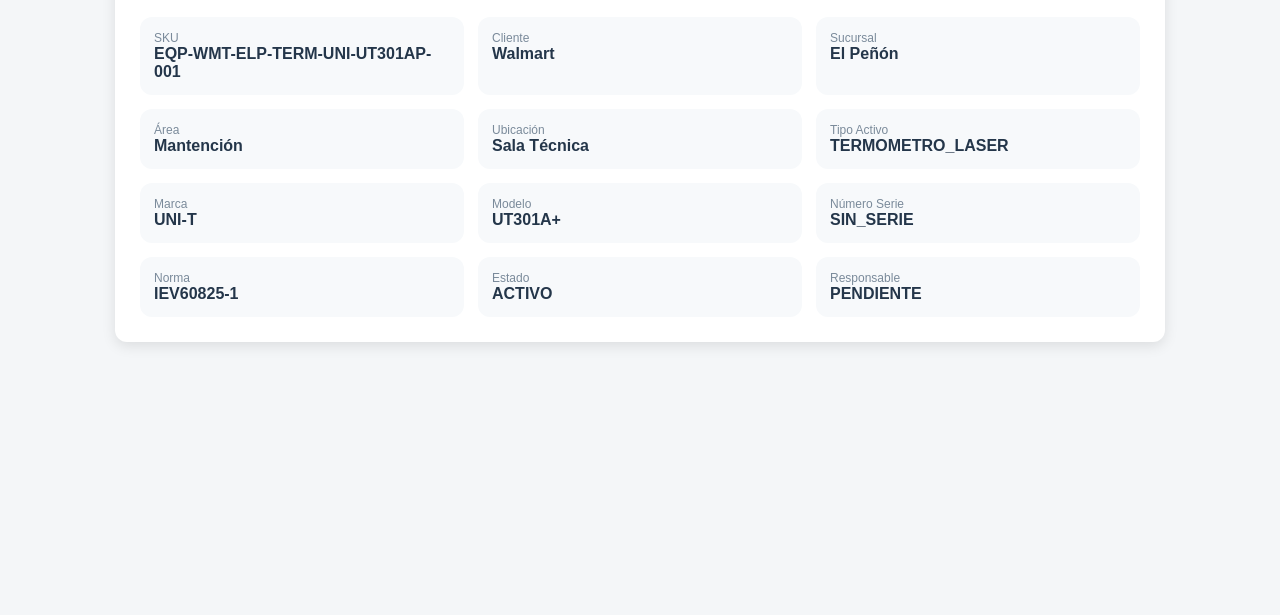
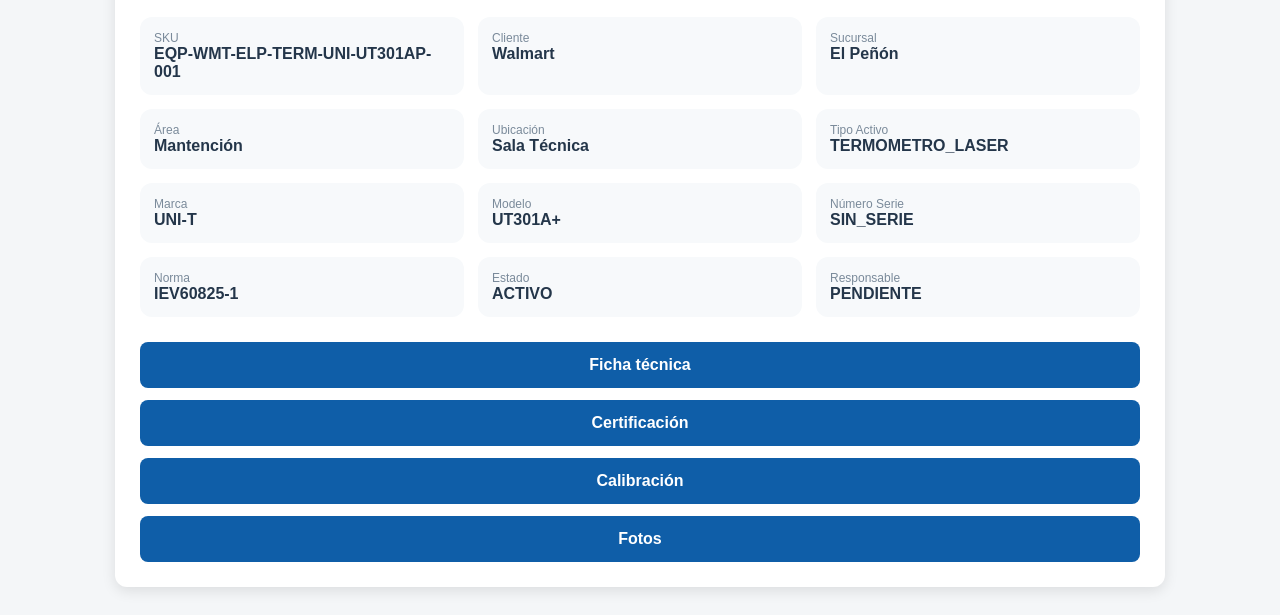
Before and after one commit to paulinavconchavargas-sudo/Activos-Walmart-el-Pe-on, a plain HTML site: page EQP-WMT-ELP-TERM-UNI-UT301AP-001/index.html in a window 1280 px wide. Shown: the part 308-923 px from the top of the page. Before the commit the page ends 800 px from the top, so only its background shows below. Drawn offline with Linux system fonts and the light colour scheme.

Commit message:
index.html

```diff
--- a/EQP-WMT-ELP-TERM-UNI-UT301AP-001/index.html
+++ b/EQP-WMT-ELP-TERM-UNI-UT301AP-001/index.html
@@ -86,6 +86,35 @@
     font-size: 16px;
     font-weight: bold;
     color: #24364a;
+
+}
+
+/* BOTONES */
+
+.botones {
+
+    margin-top: 25px;
+    display: grid;
+    gap: 12px;
+
+}
+
+.boton {
+
+    background: #0f5ea8;
+    color: white;
+    padding: 14px;
+    border-radius: 8px;
+    text-decoration: none;
+    text-align: center;
+    font-weight: bold;
+    display: block;
+
+}
+
+.boton:hover {
+
+    background: #0b4a85;
 
 }
 
@@ -195,6 +224,44 @@
 
 </div>
 
+<!-- BOTONES -->
+
+<div class="botones">
+
+<a class="boton"
+href="https://paulinavconchavargas-sudo.github.io/Activos-Walmart-el-Pe-on/EQP-WMT-ELP-TERM-UNI-UT301AP-001/Ficha_Tecnica_Termometro.pdf"
+target="_blank">
+
+Ficha técnica
+
+</a>
+
+<a class="boton"
+href="https://paulinavconchavargas-sudo.github.io/Activos-Walmart-el-Pe-on/EQP-WMT-ELP-TERM-UNI-UT301AP-001/Certificado_Termometro.pdf"
+target="_blank">
+
+Certificación
+
+</a>
+
+<a class="boton"
+href="https://paulinavconchavargas-sudo.github.io/Activos-Walmart-el-Pe-on/EQP-WMT-ELP-TERM-UNI-UT301AP-001/Calibracion_Termometro.pdf"
+target="_blank">
+
+Calibración
+
+</a>
+
+<a class="boton"
+href="https://paulinavconchavargas-sudo.github.io/Activos-Walmart-el-Pe-on/EQP-WMT-ELP-TERM-UNI-UT301AP-001/"
+target="_blank">
+
+Fotos
+
+</a>
+
+</div>
+
 </div>
 
 </body>
```
